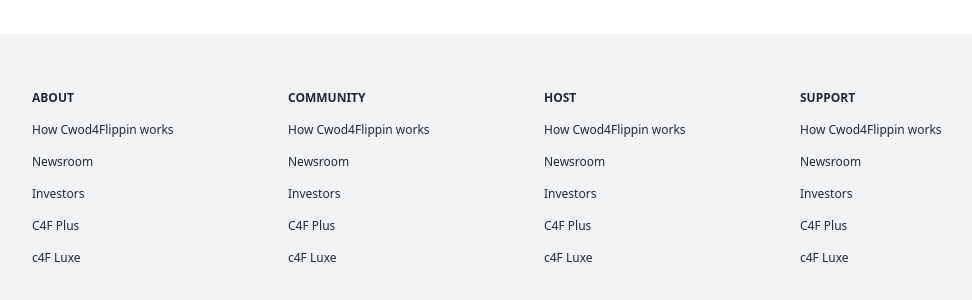
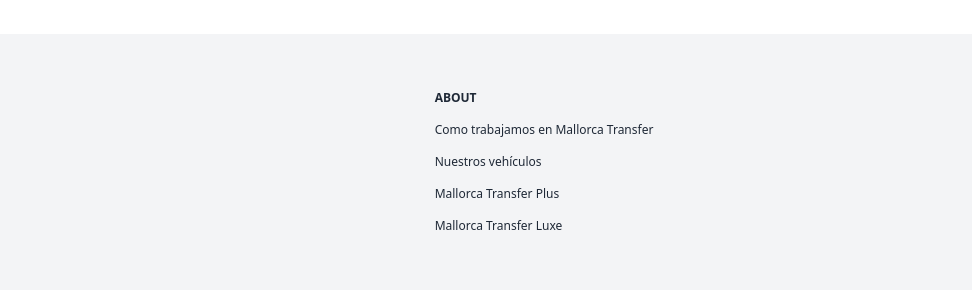
Before and after one commit to caangogi/mt-reservation, a Next.js app: page /search in a window 1280 px wide. Shown: the part 906-1206 px from the top of the page, without its empty margins (96-1068 px from the left). Built offline with nearby package versions, Linux system fonts and the light colour scheme; what @badrap/bar-of-progress would draw is missing.

Commit message:
Update Footer.js

```diff
--- a/components/Footer.js
+++ b/components/Footer.js
@@ -2,40 +2,14 @@
 
 function Footer() {
   return (
-    <div className='grid grid-cols-1 md:grid-cols-4 gap-y-10 px-32 py-14 bg-gray-100 text-gray-600'>
+    <div className='flex justify-center items-center gap-y-10 px-32 py-14 bg-gray-100 text-gray-600'>
       <div className='space-y-4 text-xs text-gray-800'>
         <h5 className='font-bold'>ABOUT</h5>
-        <p>How Cwod4Flippin works</p>
-        <p>Newsroom</p>
-        <p>Investors</p>
-        <p>C4F Plus</p>
-        <p>c4F Luxe</p>
+        <p>Como trabajamos en Mallorca Transfer</p>
+        <p>Nuestros vehículos</p>
+        <p>Mallorca Transfer Plus</p>
+        <p>Mallorca Transfer Luxe</p>
       </div>
-      <div className='space-y-4 text-xs text-gray-800'>
-        <h5 className='font-bold'>COMMUNITY</h5>
-        <p>How Cwod4Flippin works</p>
-        <p>Newsroom</p>
-        <p>Investors</p>
-        <p>C4F Plus</p>
-        <p>c4F Luxe</p>
-      </div>
-      <div className='space-y-4 text-xs text-gray-800'>
-        <h5 className='font-bold'>HOST</h5>
-        <p>How Cwod4Flippin works</p>
-        <p>Newsroom</p>
-        <p>Investors</p>
-        <p>C4F Plus</p>
-        <p>c4F Luxe</p>
-      </div>
-      <div className='space-y-4 text-xs text-gray-800'>
-        <h5 className='font-bold'>SUPPORT</h5>
-        <p>How Cwod4Flippin works</p>
-        <p>Newsroom</p>
-        <p>Investors</p>
-        <p>C4F Plus</p>
-        <p>c4F Luxe</p>
-      </div>
-
     </div>
   )
 }
```
